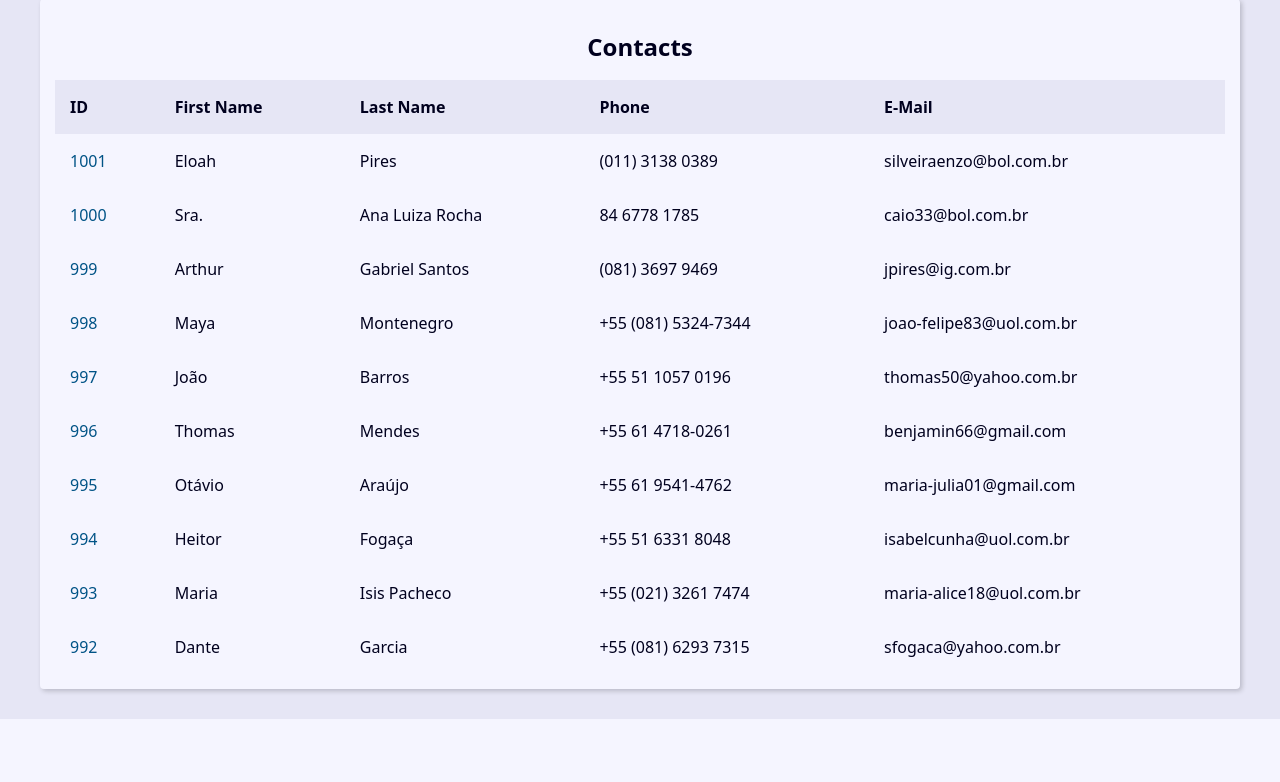
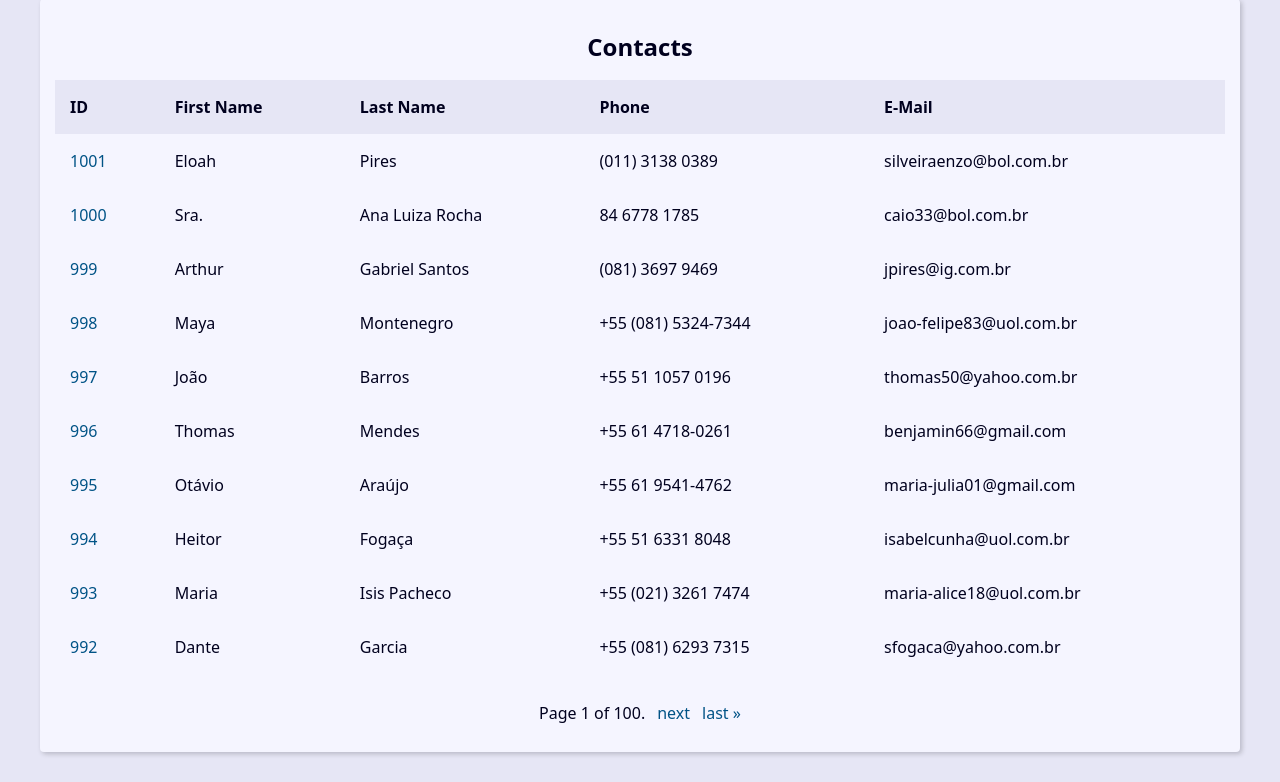
Before and after one commit to GabrielHBE/AgendaDjango, a Django app: page / in a window 1280 px wide. Shown: the part 270-1052 px from the top of the page. Before the commit the page ends 989 px from the top, so only its background shows below. Run offline with Django 5.2, Linux system fonts and the light colour scheme; data comes from the database, SQL or seed files in the repository.

Commit message:
Pagination

```diff
--- a/base_templates/global/base.html
+++ b/base_templates/global/base.html
@@ -14,6 +14,8 @@
 
   <main class="content">
     {% block content %}{% endblock content %}
+    {% include "global/partials/pagination.html" %}
   </main>
+
 </body>
 </html>
--- /dev/null
+++ b/base_templates/global/partials/pagination.html
@@ -0,0 +1,21 @@
+{% if page_obj %}
+
+    <div class="pagination">
+        <span class="step-links">
+            {% if page_obj.has_previous %}
+                <a href="?page=1&q={{request.GET.q.strip}}">&laquo; first</a>
+                <a href="?page={{ page_obj.previous_page_number }}&q={{request.GET.q.strip}}">previous</a>
+            {% endif %}
+
+            <span class="current">
+                Page {{ page_obj.number }} of {{ page_obj.paginator.num_pages }}.
+            </span>
+
+            {% if page_obj.has_next %}
+                <a href="?page={{ page_obj.next_page_number }}&q={{request.GET.q.strip}}">next</a>
+                <a href="?page={{ page_obj.paginator.num_pages }}&q={{request.GET.q.strip}}">last &raquo;</a>
+            {% endif %}
+        </span>
+    </div>
+
+{% endif %}
--- a/contact/templates/contact/index.html
+++ b/contact/templates/contact/index.html
@@ -2,7 +2,7 @@
 
 {% block content %}
 
-{% if contacts %}
+{% if page_obj %}
 
     <div class="responsive-table">
         <table class="contacts-table">
@@ -21,7 +21,7 @@
             </thead>
 
             <tbody>
-                {% for contact in contacts %}
+                {% for contact in page_obj %}
                     <tr class="table">
                         <td class="table-cel">
                             <a class="table-link" href="{% url 'contact:contact' contact.id  %}">{{contact.id}}</a>
--- a/contact/views/contact_views.py
+++ b/contact/views/contact_views.py
@@ -1,14 +1,19 @@
 from django.shortcuts import render, get_object_or_404, redirect
 from contact.models import Contact
 from django.db.models import Q
+from django.core.paginator import Paginator
 
 # Create your views here.
 def index(request):
 
-    contacts = Contact.objects.filter(show=True).order_by('-id')[0:10]
+    contacts = Contact.objects.filter(show=True).order_by('-id')
+
+    paginator = Paginator(contacts, 10)  # Show 10 contacts per page.
+    page_number = request.GET.get("page")
+    page_obj = paginator.get_page(page_number)
 
     context = {
-        'contacts':contacts,
+        'page_obj':page_obj,
         'title':'Contatos',
     }
 
@@ -25,14 +30,21 @@ def search(request):
 
     if search_value == '':
         return redirect('contact:index')
+
+
                                                         #Verifica se o dado da bara de busca contem um desse sitens
     contacts = Contact.objects.filter(show=True).filter(Q(first_name__icontains=search_value) |
                                                         Q(last_name__icontains=search_value) |
                                                         Q(phone__icontains=search_value) |
                                                         Q(email__icontains=search_value)).order_by('-id')[0:10]
 
+    paginator = Paginator(contacts,10)  # Show 10 contacts per page.
+    page_number = request.GET.get("page")
+    page_obj = paginator.get_page(page_number)
+
+
     context = {
-        'contacts':contacts,
+        'page_obj':page_obj,
         'title':'Contatos',
         'search_value':search_value
     }
```
